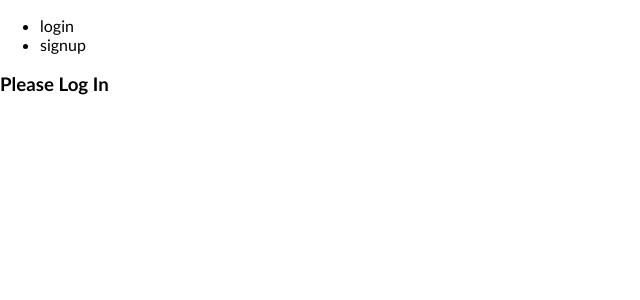
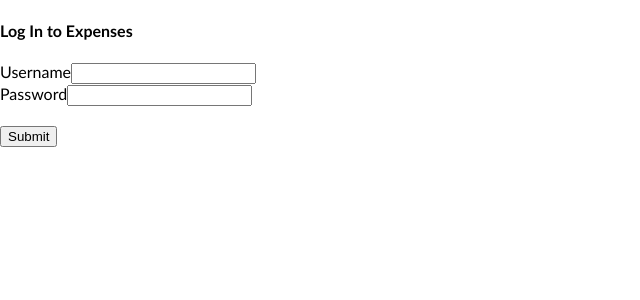
Before and after one commit to eballerini/finance-ui, a React (Create React App) app: page /accounts in a window 1280 px wide. Shown: the top 300 px of the page, without its empty margins (0-640 px from the left). Built offline with nearby package versions, Linux system fonts and the light colour scheme.

Commit message:
create 2 columns

```diff
--- a/src/App.css
+++ b/src/App.css
@@ -2,45 +2,13 @@
   /* text-align: center; */
 }
 
-.App-logo {
-  height: 40vmin;
-  pointer-events: none;
-}
-
-@media (prefers-reduced-motion: no-preference) {
-  .App-logo {
-    animation: App-logo-spin infinite 20s linear;
-  }
-}
-
-.App-header {
-  background-color: #282c34;
-  min-height: 100vh;
-  display: flex;
-  flex-direction: column;
-  align-items: center;
-  justify-content: center;
-  font-size: calc(10px + 2vmin);
-  color: white;
-}
-
-.App-link {
-  color: #61dafb;
-}
-
-@keyframes App-logo-spin {
-  from {
-    transform: rotate(0deg);
-  }
-  to {
-    transform: rotate(360deg);
-  }
+* {
+  box-sizing: border-box;
 }
 
 body {
   font-family: "Trebuchet MS", Arial, Helvetica, sans-serif;
-  border-collapse: collapse;
-  width: 100%;
+  margin: 0;
 }
 
 td, th {
@@ -59,3 +27,30 @@ th {
   background-color: #4CAF50;
   color: white;
 }
+
+.title {
+  text-align: center;
+}
+
+/* Create three unequal columns that floats next to each other */
+.column {
+  float: left;
+  padding: 10px;
+}
+
+/* Left and right column */
+.column.side {
+  width: 15%;
+}
+
+/* Middle column */
+.column.middle {
+  width: 85%;
+}
+
+/* Clear floats after the columns */
+.row:after {
+  content: "";
+  display: table;
+  clear: both;
+}
--- a/src/App.js
+++ b/src/App.js
@@ -103,31 +103,34 @@ class App extends Component {
 
     return (
       <div className="App">
+
+        {/*
         <Nav
           logged_in={this.state.logged_in}
           display_form={this.display_form}
           handle_logout={this.handle_logout}
         />
         {form}
-        <h3>
-          {this.state.logged_in
-            ? `Hello, ${this.state.username}`
-            : 'Please Log In'}
-        </h3>
+        */}
         <div>
           {this.state.logged_in
-           ? <Menu />
-           : ``}
+            ? <Menu handle_logout={this.handle_logout} username={this.state.username}/>
+            : <div>
+               <LoginForm handle_login={this.handle_login} />
+              </div>
+            }
         </div>
       </div>
     );
   }
 }
 
-function Menu() {
+function Menu(props) {
   return (
     <Router>
-      <div>
+      <div className="row">
+        <div className="column side">
+          Hello, {props.username}
           <nav>
             <ul>
               <li>
@@ -136,11 +139,17 @@ function Menu() {
               <li>
                 <Link to="/accounts">Accounts</Link>
               </li>
+              <li>
+                <a href="/login" onClick={props.handle_logout}>Logout</a>
+              </li>
             </ul>
           </nav>
+        </div>
+
 
         {/* A <Switch> looks through its children <Route>s and
             renders the first one that matches the current URL. */}
+        <div className="column middle">
         <Switch>
           <Route path="/accounts">
             <AccountsAPI />
@@ -150,6 +159,7 @@ function Menu() {
           </Route>*/}
         </Switch>
         </div>
+      </div>
     </Router>
   );
 }
--- a/src/components/Accounts.js
+++ b/src/components/Accounts.js
@@ -6,7 +6,9 @@ function AccountList(props) {
 
   return (
     <div>
-      <h1>Welcome to the accounts page</h1>
+      <div className="title">
+        <h1>Your accounts</h1>
+      </div>
       <div>
         {accountList && accountList.length > 0
         ? showAccounts(accountList)
--- a/src/components/LoginForm.js
+++ b/src/components/LoginForm.js
@@ -19,8 +19,9 @@ class LoginForm extends React.Component {
 
   render() {
     return (
+      <div>
         <form onSubmit={e => this.props.handle_login(e, this.state)}>
-        <h4>Log In</h4>
+          <h4>Log In to Expenses</h4>
           <label htmlFor="username">Username</label>
           <input
             type="text"
@@ -28,6 +29,7 @@ class LoginForm extends React.Component {
             value={this.state.username}
             onChange={this.handle_change}
           />
+          <br/>
           <label htmlFor="password">Password</label>
           <input
             type="password"
@@ -35,8 +37,15 @@ class LoginForm extends React.Component {
             value={this.state.password}
             onChange={this.handle_change}
           />
+          <br/>
+          <br/>
           <input type="submit" />
         </form>
+        <br/>
+
+        {/*New to Expenses?&nbsp;<a href="/signup" onClick={this.props.handle_switch_to_signup}>Signup</a> */}
+
+      </div>
     );
   }
 }
```
Lines whose indentation alone changed are shown as unchanged.
